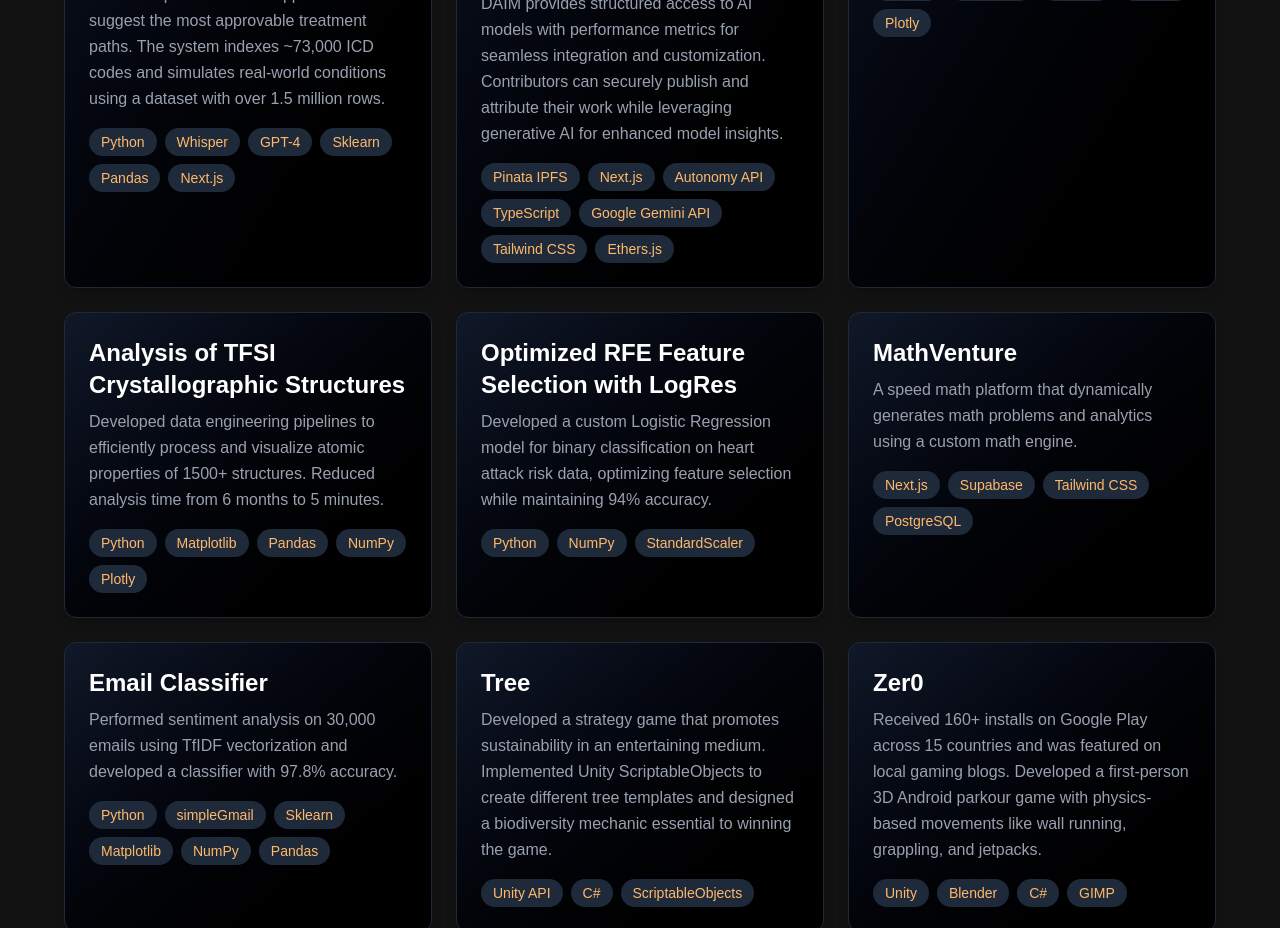
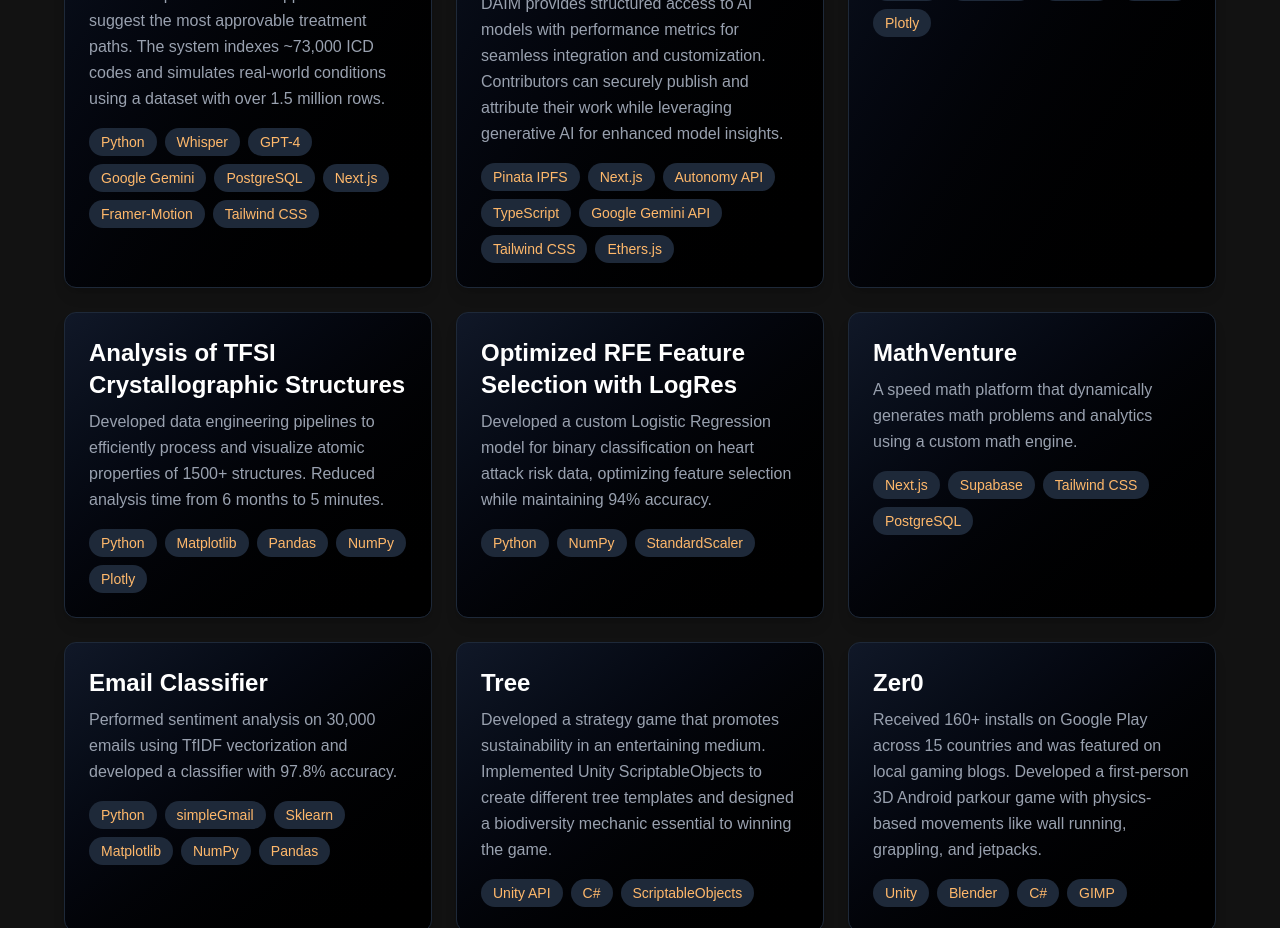
Before and after one commit to Vegito2367/TejPortfolio, a Next.js app in the folder personalwebsite/: page / in a window 1280 px wide. Shown: the part 2180-3108 px from the top of the page. Built offline with nearby package versions, Linux system fonts and the light colour scheme.

Commit message:
Updated projects

```diff
--- a/personalwebsite/src/customComponents/projects.tsx
+++ b/personalwebsite/src/customComponents/projects.tsx
@@ -5,8 +5,8 @@
     {
       title: "EirAI",
       description: "A service designed to reduce administrative bloat for healthcare professionals and medical coders. EirAI converts patient-doctor conversations into structured SOAP notes using speech-to-text, identifies relevant ICD codes, and cross-references a dataset of prior insurance approvals to suggest the most approvable treatment paths. The system indexes ~73,000 ICD codes and simulates real-world conditions using a dataset with over 1.5 million rows.",
-      techStack: ["Python", "Whisper", "GPT-4", "Sklearn", "Pandas", "Next.js"],
-      link: "#" ,
+      techStack: ["Python", "Whisper", "GPT-4", "Google Gemini","PostgreSQL", "Next.js", "Framer-Motion", "Tailwind CSS"],
+      link: "https://github.com/aelxxs/EirAI",
       wins: "Theme Track 2nd Place - HackKU 2025"
     },
     {
```
